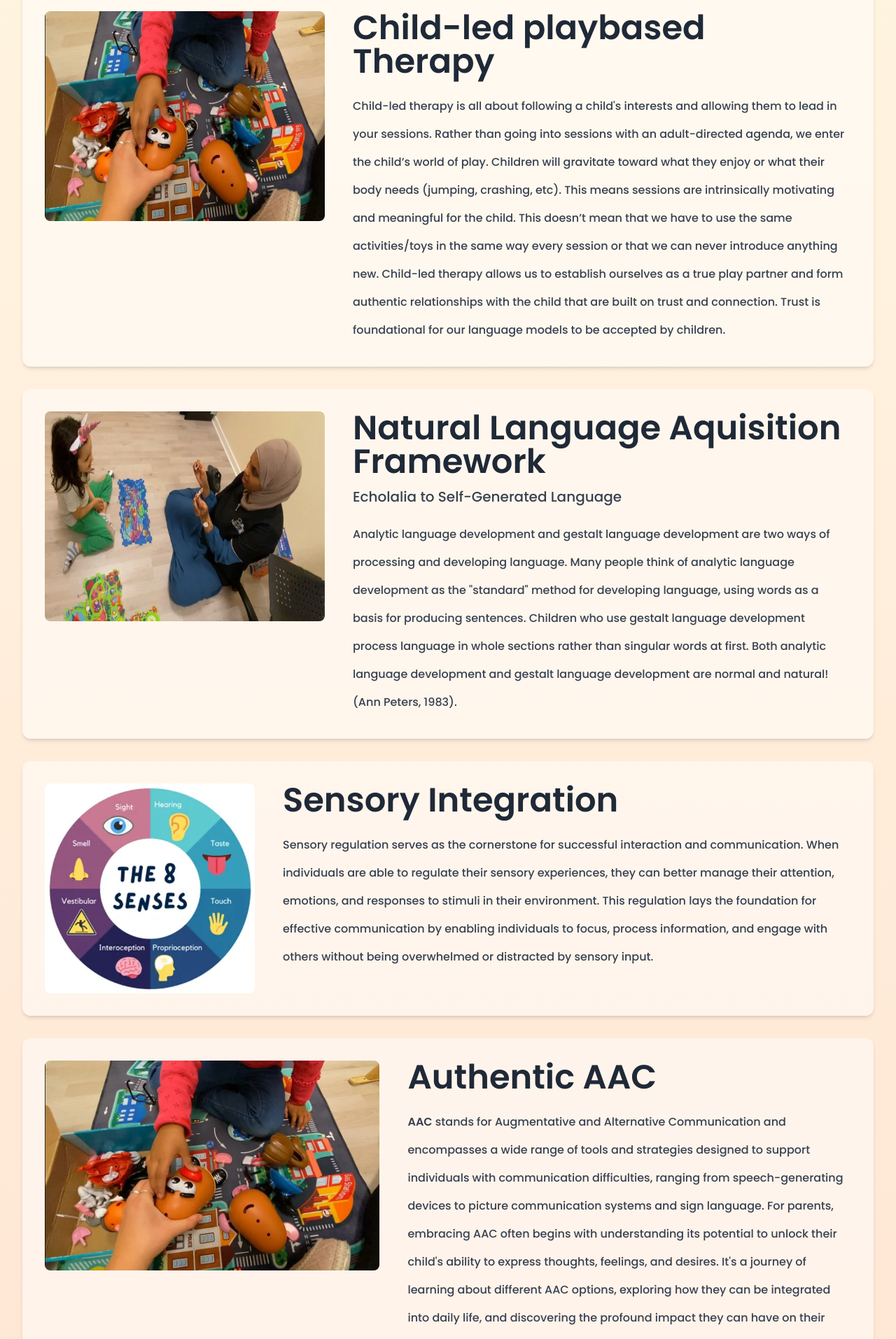
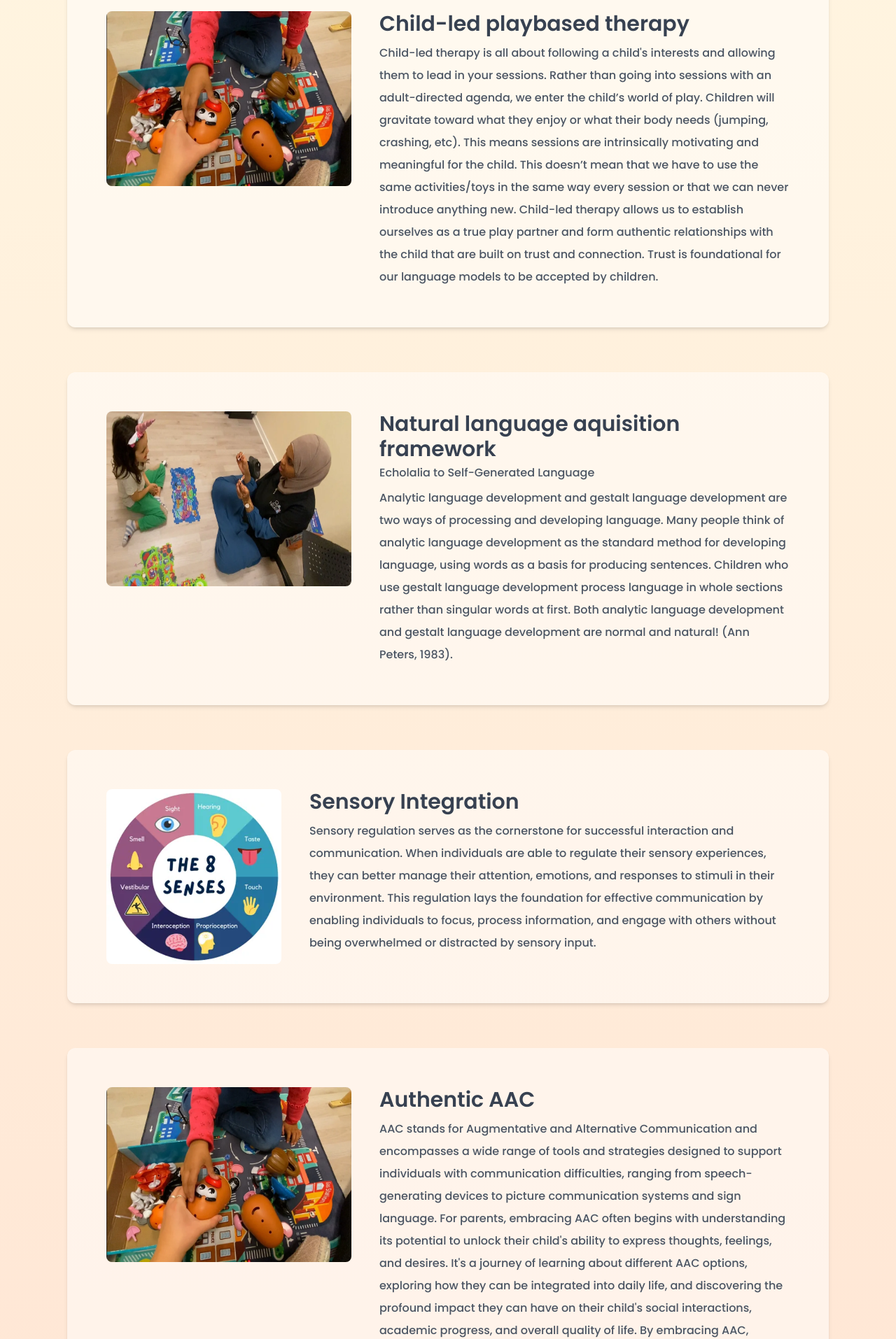
Before and after one commit to macupon/neuroExp, a React (Vite) app: page /ourapproach in a window 1280 px wide. Shown: the part 320-2234 px from the top of the page at 70% size. Built offline with nearby package versions, Linux system fonts and the light colour scheme.

Commit message:
updated phone number

```diff
--- a/jsconfig.json
+++ b/jsconfig.json
@@ -3,9 +3,7 @@
     // ...
     "baseUrl": ".",
     "paths": {
-        "@/*": [
-          "./src/*"
-        ]
+      "@/*": ["./src/*"]
     }
     // ...
   }
--- a/src/components/ui/card.jsx
+++ b/src/components/ui/card.jsx
@@ -1,50 +1,31 @@
-import * as React from "react"
+import PropTypes from 'prop-types';
 
-import { cn } from "@/lib/utils"
-
-const Card = React.forwardRef(({ className, ...props }, ref) => (
-  <div
-    ref={ref}
-    className={cn("rounded-lg border bg-card text-card-foreground shadow-sm", className)}
-    {...props} />
-))
-Card.displayName = "Card"
-
-const CardHeader = React.forwardRef(({ className, ...props }, ref) => (
-  <div
-    ref={ref}
-    className={cn("flex flex-col space-y-1.5 p-6", className)}
-    {...props} />
-))
-CardHeader.displayName = "CardHeader"
-
-const CardTitle = React.forwardRef(({ className, ...props }, ref) => (
-  <h3
-    ref={ref}
-    className={cn("text-2xl font-semibold leading-none tracking-tight", className)}
-    {...props} />
-))
-CardTitle.displayName = "CardTitle"
-
-const CardDescription = React.forwardRef(({ className, ...props }, ref) => (
-  <p
-    ref={ref}
-    className={cn("text-sm text-muted-foreground", className)}
-    {...props} />
-))
-CardDescription.displayName = "CardDescription"
-
-const CardContent = React.forwardRef(({ className, ...props }, ref) => (
-  <div ref={ref} className={cn("p-6 pt-0", className)} {...props} />
-))
-CardContent.displayName = "CardContent"
-
-const CardFooter = React.forwardRef(({ className, ...props }, ref) => (
-  <div
-    ref={ref}
-    className={cn("flex items-center p-6 pt-0", className)}
-    {...props} />
-))
-CardFooter.displayName = "CardFooter"
-
-export { Card, CardHeader, CardFooter, CardTitle, CardDescription, CardContent }
+export default function Card({description, srcImg, title, subtitle }) {
+  const pathToPublic = "../../public/";
+  return (
+    <div className="flex flex-col bg-white/50 p-8 lg:p-14 rounded-xl my-8 shadow-md">
+      <div className="flex flex-col lg:flex-row items-top">
+        <img
+          src={pathToPublic + srcImg}
+          alt=""
+          className=" h-auto lg:h-[250px] lg:w-[350px] rounded-lg"
+        />
+        <div className="p-2 lg:p-0 mt-2 md:mt-0 lg:ml-10">
+          <h2 className="font-bold lg:ml-0 text-xl lg:text-3xl text-gray-700 mt-8 lg:mt-0">
+            {title}
+          </h2>
+          <h3 className="text-gray-600 mt-1">{subtitle}</h3>
+          <p className="mt-3 lg:mt-2 leading-6 md:leading-8 text-base text-gray-600">
+            {description}
+          </p>
+        </div>
+      </div>
+    </div>
+  );
+}
+Card.propTypes = {
+    srcImg: PropTypes.string,
+    title: PropTypes.string.isRequired,
+    description: PropTypes.string.isRequired,
+    subtitle: PropTypes.string,
+  };
--- a/src/pages/OurApproach.jsx
+++ b/src/pages/OurApproach.jsx
@@ -1,95 +1,30 @@
 /* eslint-disable react/no-unescaped-entities */
-import caraDePapa from "../../public/approach1.jpg.webp"
-import approach2 from "../../public/approach2.jpg.webp"
-import senses from "../../public/senses.png.webp"
+import { playTherapyCard, naturalLanguageCard, sensoryIntegrationCard, authenticAACCard, } from "../text/ourApproachText";
+
+import Card from "@/components/ui/Card";
 
 export default function OurApproach() {
-    return (
+  const cards = [playTherapyCard, naturalLanguageCard, sensoryIntegrationCard, authenticAACCard];
+
+  return (
     <>
-    <div className="flex flex-wrap p-6 md:p-8  md:items-center lg:items-center">
-        <div className="ml-10 my-14">
-            <h2 className="flex justify-center font-bold text-3xl md:text-4xl lg:text-5xl">
-                Our Approach
+        <div className="flex flex-wrap p-6 px-14 lg:px-24">
+
+            <h2 className="ml-5 mt-12 lg:mt-24 flex justify-center font-bold text-3xl md:text-5xl">
+            Our Approach
             </h2>
+
+            {cards &&
+                cards.map((card, index) => (
+                <Card
+                    key={index}
+                    title={card.title}
+                    subtitle={card.subtitle ? card.subtitle : ""}
+                    description={card.description}
+                    srcImg={card.srcImg}
+                />
+                ))}
         </div>
-
-        <div className='flex flex-col lg:flex-col bg-white/50 p-8 rounded-xl mt-8 shadow-md'>
-            <div className='flex flex-col md:flex-row items-top'>
-            <img src={caraDePapa} alt="" className='md:h-[200px] lg:h-[300px] lg:w-[400px] rounded-lg'/>
-            <div className="md:ml-10">
-                <h2 className="font-bold md:ml-0 text-xl lg:text-5xl text-gray-800">
-                    Child-led playbased Therapy
-                </h2>
-                <p className='md:mt-5 leading-7 md:leading-6 lg:leading-10 md:text-md text-gray-700'>
-                Child-led therapy is all about following a child's interests and allowing them to lead in your sessions.
-                Rather than going into sessions with an adult-directed agenda, we enter the child’s world of play.
-                Children will gravitate toward what they enjoy or what their body needs (jumping, crashing, etc).
-                This means sessions are intrinsically motivating and meaningful for the child. This doesn’t mean that we have to use the
-                same activities/toys in the same way every session or that we can never introduce anything new. Child-led therapy allows us
-                to establish ourselves as a true play partner and form authentic relationships with the child that are built on trust and
-                connection. Trust is foundational for our language models to be accepted by children.
-                </p>
-            </div>
-            </div>
-        </div>
-
-        <div className='flex flex-col lg:flex-col bg-white/50 p-8 rounded-xl mt-8 shadow-md'>
-            <div className='flex flex-col md:flex-row items-top'>
-            <img src={approach2} alt="" className='md:h-[200px] lg:h-[300px] lg:w-[400px] rounded-lg'/>
-            <div className="md:ml-10">
-                <h2 className="font-bold md:ml-0 text-xl lg:text-5xl text-gray-800">
-                Natural Language Aquisition Framework
-                </h2>
-                <p className="mt-3 md:text-xl text-gray-700">Echolalia to Self-Generated Language</p>
-                <p className='md:mt-5 leading-7 md:leading-6 lg:leading-10 md:text-md text-gray-700'>
-                Analytic language development and gestalt language development are two ways of processing and developing language.
-                Many people think of analytic language development as the "standard" method for developing language, using words as a basis for producing sentences.
-                Children who use gestalt language development process language in whole sections rather than singular words at first.
-                Both analytic language development and gestalt language development are normal and natural! (Ann Peters, 1983).
-                </p>
-            </div>
-            </div>
-        </div>
-
-        <div className='flex flex-col lg:flex-col bg-white/50 p-8 rounded-xl mt-8 shadow-md'>
-            <div className='flex flex-col md:flex-row items-top'>
-            <img src={senses} alt="" className='md:h-[200px] lg:h-[300px] lg:w-[400px] rounded-lg'/>
-            <div className="md:ml-10">
-                <h2 className="font-bold md:ml-0 text-xl lg:text-5xl text-gray-800">
-                Sensory Integration
-                </h2>
-                <p className='md:mt-5 leading-7 md:leading-6 lg:leading-10 md:text-md text-gray-700'>
-                Sensory regulation serves as the cornerstone for successful interaction and communication.
-                When individuals are able to regulate their sensory experiences, they can better manage their attention, emotions, and responses to stimuli in their environment.
-                This regulation lays the foundation for effective communication by enabling individuals to focus, process information, and engage with others without being overwhelmed or distracted by sensory input.
-                </p>
-            </div>
-            </div>
-        </div>
-
-
-        <div className='flex flex-col lg:flex-col bg-white/50 p-8 rounded-xl mt-8 shadow-md'>
-            <div className='flex flex-col md:flex-row items-top'>
-            <img src={caraDePapa} alt="" className='md:h-[200px] lg:h-[300px] rounded-lg'/>
-            <div className="md:ml-10">
-                <h2 className="font-bold md:ml-0 text-xl lg:text-5xl text-gray-800">
-                Authentic AAC
-                </h2>
-                <p className='md:mt-5 leading-7 md:leading-6 lg:leading-10 md:text-md text-gray-700'>
-                <b>AAC</b> stands for Augmentative and Alternative Communication and encompasses a wide range of tools and strategies designed
-                to support individuals with communication difficulties, ranging from speech-generating devices to picture communication
-                systems and sign language. For parents, embracing AAC often begins with understanding its potential to unlock their
-                child's ability to express thoughts, feelings, and desires. It's a journey of learning about different AAC options,
-                exploring how they can be integrated into daily life, and discovering the profound impact they can have on their child's
-                social interactions, academic progress, and overall quality of life. By embracing AAC, parents embark on a path of
-                advocacy and empowerment, ensuring that their child's voice is heard and valued, regardless of their verbal abilities.
-                </p>
-            </div>
-            </div>
-        </div>
-
-
-      </div>
     </>
-    );
+  );
 }
--- /dev/null
+++ b/src/text/ourApproachText.ts
@@ -0,0 +1,28 @@
+
+export const playTherapyCard = {
+    "title": "Child-led playbased therapy",
+    "subtitle": "",
+    "srcImg":"approach1.jpg.webp",
+    "description": "Child-led therapy is all about following a child's interests and allowing them to lead in your sessions. Rather than going into sessions with an adult-directed agenda, we enter the child’s world of play. Children will gravitate toward what they enjoy or what their body needs (jumping, crashing, etc). This means sessions are intrinsically motivating and meaningful for the child. This doesn’t mean that we have to use the same activities/toys in the same way every session or that we can never introduce anything new. Child-led therapy allows us to establish ourselves as a true play partner and form authentic relationships with the child that are built on trust and connection. Trust is foundational for our language models to be accepted by children."
+}
+
+export const naturalLanguageCard = {
+    "title": "Natural language aquisition framework",
+    "subtitle": "Echolalia to Self-Generated Language",
+    "srcImg":"approach2.jpg.webp",
+    "description": "Analytic language development and gestalt language development are two ways of processing and developing language. Many people think of analytic language development as the standard method for developing language, using words as a basis for producing sentences. Children who use gestalt language development process language in whole sections rather than singular words at first. Both analytic language development and gestalt language development are normal and natural! (Ann Peters, 1983)."
+}
+
+export const sensoryIntegrationCard = {
+    "title": "Sensory Integration",
+    "subtitle": "",
+    "srcImg":"senses.png.webp",
+    "description": "Sensory regulation serves as the cornerstone for successful interaction and communication. When individuals are able to regulate their sensory experiences, they can better manage their attention, emotions, and responses to stimuli in their environment. This regulation lays the foundation for effective communication by enabling individuals to focus, process information, and engage with others without being overwhelmed or distracted by sensory input."
+}
+
+export const authenticAACCard = {
+    "title": "Authentic AAC",
+    "subtitle": "",
+    "srcImg":"approach1.jpg.webp",
+    "description": "AAC stands for Augmentative and Alternative Communication and encompasses a wide range of tools and strategies designed to support individuals with communication difficulties, ranging from speech-generating devices to picture communication systems and sign language. For parents, embracing AAC often begins with understanding its potential to unlock their child's ability to express thoughts, feelings, and desires. It's a journey of learning about different AAC options, exploring how they can be integrated into daily life, and discovering the profound impact they can have on their child's social interactions, academic progress, and overall quality of life. By embracing AAC, parents embark on a path of advocacy and empowerment, ensuring that their child's voice is heard and valued, regardless of their verbal abilities."
+}
```
Also changed, not shown: src/components/ui/Map.jsx (+7 -1 lines). Lines whose indentation alone changed are shown as unchanged.
